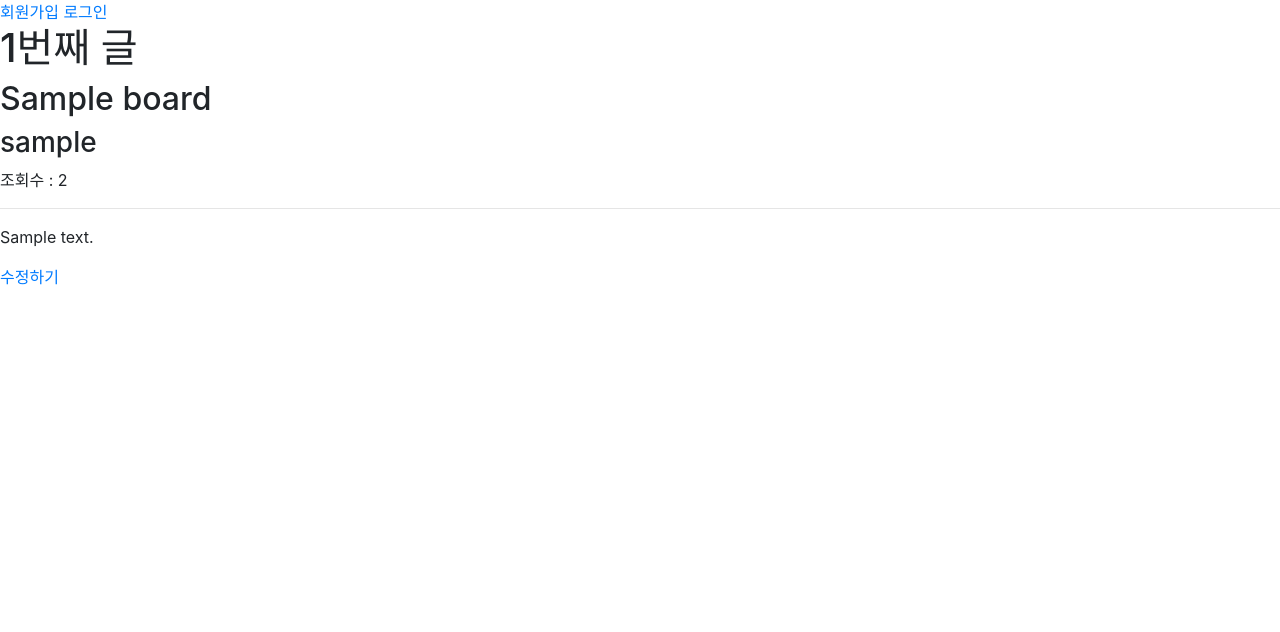
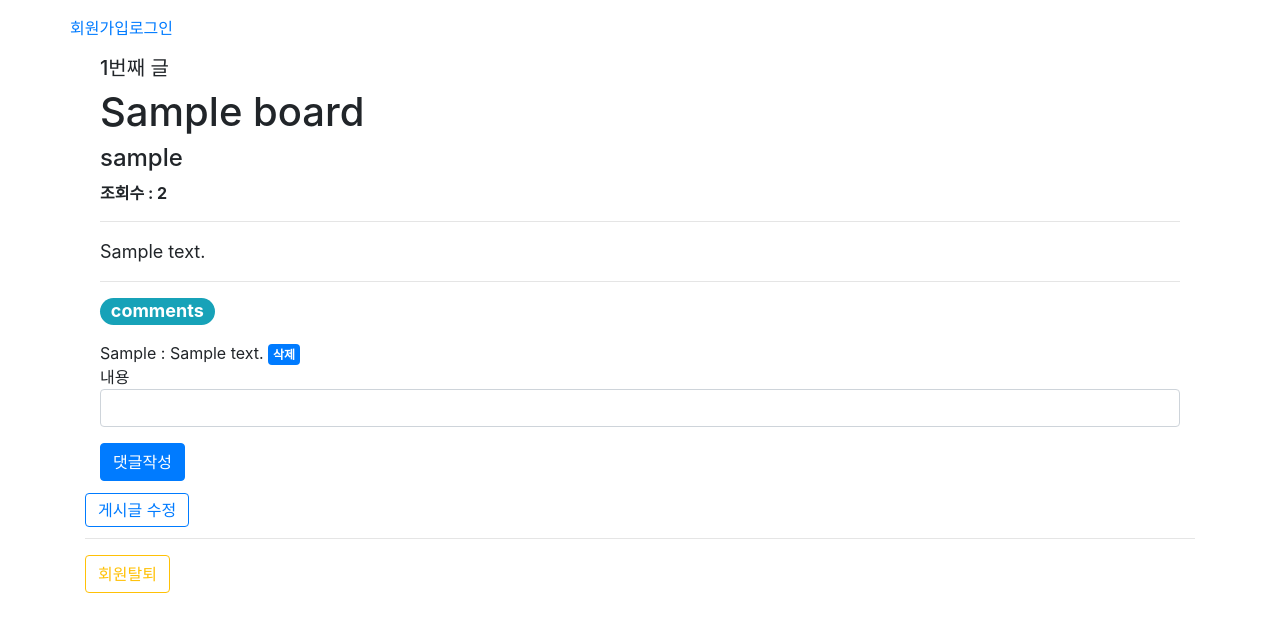
Before and after one commit to yeojinhwang/django_fbv, a Django app: page /boards/1/ in a window 1280 px wide. Shown: the top 632 px of the page. Run offline with Django 3.2, Linux system fonts and the light colour scheme; tables that the repository leaves empty hold one stand-in row (values such as "Sample post"); some libraries are stand-ins or nearby versions.

```diff
--- a/boards/models.py
+++ b/boards/models.py
@@ -20,3 +20,9 @@ class Board(models.Model):
 
     def get_absolute_url(self):
         return reverse('boards:detail', args=[self.pk])
+
+
+class Comment(models.Model):
+    comment = models.TextField()
+    writer = models.CharField(max_length=10)
+    board = models.ForeignKey(Board, on_delete=models.CASCADE)
--- a/boards/templates/boards/base.html
+++ b/boards/templates/boards/base.html
@@ -11,21 +11,31 @@
     <link rel="stylesheet" href="https://stackpath.bootstrapcdn.com/bootstrap/4.3.1/css/bootstrap.min.css" integrity="sha384-ggOyR0iXCbMQv3Xipma34MD+dH/1fQ784/j6cY/iJTQUOhcWr7x9JvoRxT2MZw1T" crossorigin="anonymous">
 </head>
 <body>
+    <div class="container my-3">
+        <div class="row">
             {% if user.is_authenticated %}
+            <div class="col-4 item-aligns">
                 <img src="https://s.gravatar.com/avatar/{{ user.email|makehash }}?s=150&d=https://stickershop.line-scdn.net/stickershop/v1/product/8542/LINEStorePC/main.png;compress=true">
-    <h1>{{ user }}님 환영합니다 :)</h1>
+            </div>
+            <div class="col-8">
+                <h1 class="mx-3">{{ user }}님 환영합니다 :)</h1>
                 <a href="{% url 'accounts:logout' %}">로그아웃</a>
                 <a href="{% url 'accounts:update' %}">프로필 수정</a>
-    <form action="{% url 'accounts:signout' %}" method="POST" onsubmit="return confirm('탈퇴하시겠습니까?')">
-        {% csrf_token %}
-        <input type="submit" value="회원탈퇴">
-    </form>
+            </div>
+            <br>
             {% else %}
             <a href="{% url 'accounts:signup' %}">회원가입</a>
             <a href="{% url 'accounts:login' %}">로그인</a>
             {% endif %}
+        </div>
         {% block body %}
         {% endblock %}
+        <hr>
+        <form action="{% url 'accounts:signout' %}" method="POST" onsubmit="return confirm('탈퇴하시겠습니까?')">
+            {% csrf_token %}
+            <input type="submit" value="회원탈퇴" class="btn btn-outline-warning">
+        </form>
+    </div>
     <script src="https://code.jquery.com/jquery-3.3.1.slim.min.js" integrity="sha384-q8i/X+965DzO0rT7abK41JStQIAqVgRVzpbzo5smXKp4YfRvH+8abtTE1Pi6jizo" crossorigin="anonymous"></script>
     <script src="https://cdnjs.cloudflare.com/ajax/libs/popper.js/1.14.7/umd/popper.min.js" integrity="sha384-UO2eT0CpHqdSJQ6hJty5KVphtPhzWj9WO1clHTMGa3JDZwrnQq4sF86dIHNDz0W1" crossorigin="anonymous"></script>
     <script src="{% static 'bootstrap/js/bootstrap.min.js' %}"></script>
--- a/boards/templates/boards/detail.html
+++ b/boards/templates/boards/detail.html
@@ -1,17 +1,36 @@
 {% extends 'boards/base.html' %}
 
 {% block body %}
-<h1>{{ board.pk }}번째 글</h1>
-<h2>{{ board.title }}</h2>
-<h3>{{ board.user }}</h3>
-<p>조회수 : {{ board.hit }}</p>
-<hr>
-<p>{{ board.content }}</p>
+<div class="container my-3">
+    <h5>{{ board.pk }}번째 글</h5>
+    <h1>{{ board.title }}</h1>
+    <h4>{{ board.user }}</h4>
+    <b>조회수 : {{ board.hit }}</b>
+    <hr>
+    <p style="font-size: large">{{ board.content }}</p>
+    <hr>
+    <p class="badge badge-pill badge-info" style="font-size: large">comments</p>
+    <br>
+    {% for comment in comments %}
+        <p class="d-inline">{{ comment.writer }} : {{ comment.comment }}</p>
+        <a href="{% url 'boards:comment_delete' board.pk comment.pk %}" class="badge badge-primary d-inline">삭제</a>
+        <br>
+    {% empty %}
+        <b>댓글이 없어요 ㅠ.ㅠ</b>
+    {% endfor %}
+    <form method="POST">
+        {% csrf_token %}
+        <div class="form-group">
+            <span>내용</span> <input type="text" class="form-control d-inline" name="comment">
+        </div>
+        <input type="submit" value="댓글작성" class="btn btn-primary">
+    </form>
+</div>
 {% if board.user == request.user or request.user.is_superuser %}
-    <form action="{% url 'boards:delete' board.pk %}" method="POST">
+    <form action="{% url 'boards:delete' board.pk %}" method="POST" style="display: inline; height: 5px;">
         {% csrf_token %}
-        <input type="submit" value="삭제">
+        <input type="submit" value="게시글 삭제" class="btn btn-outline-primary">
     </form>
 {% endif %}
-<a href="{% url 'boards:update' board.pk %}">수정하기</a>
+<a href="{% url 'boards:update' board.pk %}" class="btn btn-outline-primary d-inline">게시글 수정</a>
 {% endblock %}
--- a/boards/urls.py
+++ b/boards/urls.py
@@ -9,4 +9,5 @@ urlpatterns = [
     path('<int:board_pk>/', views.detail, name='detail'),
     path('<int:board_pk>/delete/', views.delete, name='delete'),
     path('<int:board_pk>/edit/', views.update, name='update'),
+    path('<int:board_pk>/<int:comment_pk>/delete', views.comment_delete, name="comment_delete"),
 ]
--- a/boards/views.py
+++ b/boards/views.py
@@ -1,7 +1,7 @@
 from django.shortcuts import render, redirect, get_object_or_404
 from django.contrib.auth.decorators import login_required
 from django.contrib import messages
-from .models import Board
+from .models import Board, Comment
 from .forms import BoardForm
 # Create your views here.
 # @login_required
@@ -34,9 +34,15 @@ def create(request):
 def detail(request, board_pk):
     # board = Board.objects.get(pk=board_pk)
     board = get_object_or_404(Board, pk=board_pk)
-    board.hit += 1
-    board.save()
-    context = {'board': board}
+    if request.method == "POST":
+        comment = Comment(comment=request.POST.get('comment'), writer=request.user, board_id=board_pk)
+        comment.save()
+        return redirect('boards:detail', board_pk)
+    else:
+        board.hit += 1
+        board.save()
+    comments = board.comment_set.all()
+    context = {'board': board, 'comments': comments}
     return render(request, 'boards/detail.html', context)
 
 def delete(request, board_pk):
@@ -46,6 +52,12 @@ def delete(request, board_pk):
         return redirect('boards:index')
     else:
         return redirect(board)
+
+def comment_delete(request, board_pk, comment_pk):
+    board = Board.objects.get(pk=board_pk)
+    comment = board.comment_set.get(pk=comment_pk)
+    comment.delete()
+    return redirect('boards:detail', board_pk)
 
 def update(request, board_pk):
     # 1. board_pk에 해당하는 오브젝트를 가져온다.
```
Also changed, not shown: boards/templates/boards/index.html (+8 -3 lines), boards/migrations/0003_comment.py (added), boards/migrations/0004_comment_writer.py (added). Lines whose indentation alone changed are shown as unchanged.
